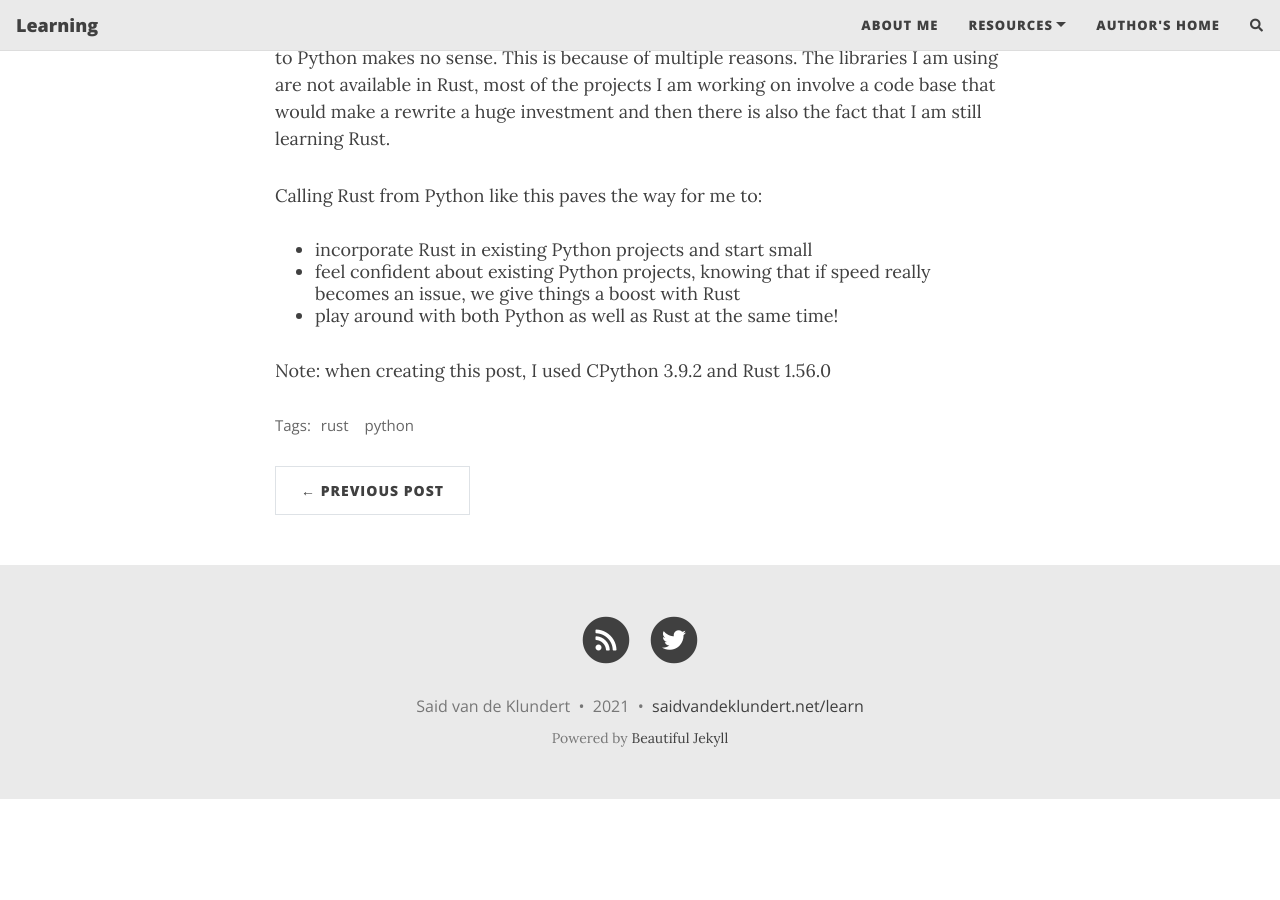
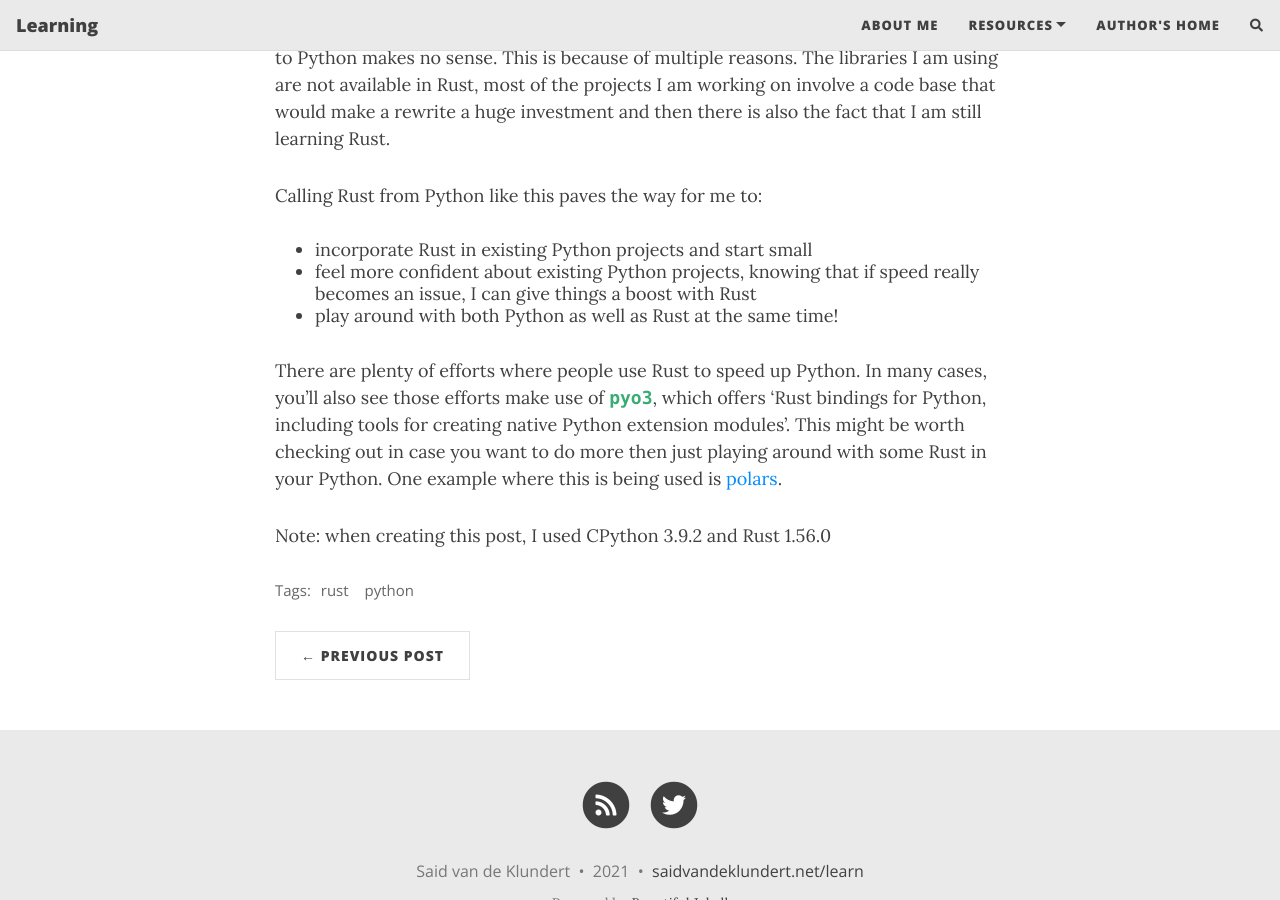
Before and after one commit to saidvandeklundert/learn, a Jekyll site: the page built from _posts/2021-11-5-calling-rust-from-python.md, in a window 1280 px wide and 900 px high, scrolled down 12914 px. Built offline with Jekyll 4.4.1, drawn with Linux system fonts in a browser that asks for light colours; nearby versions of some CDN libraries; comment, search, counter and statistics services are not loaded; before the commit the page ends 13713 px from its top, so only the background shows below that.

Commit message:
adding stuffz

```diff
--- a/_posts/2021-11-5-calling-rust-from-python.md
+++ b/_posts/2021-11-5-calling-rust-from-python.md
@@ -442,9 +442,10 @@ Using Rust from Python was something I wanted to try out for some time now. I ha
 
 Calling Rust from Python like this paves the way for me to:
 - incorporate Rust in existing Python projects and start small
-- feel confident about existing Python projects, knowing that if speed really becomes an issue, we give things a boost with Rust
+- feel more confident about existing Python projects, knowing that if speed really becomes an issue, I can give things a boost with Rust
 - play around with both Python as well as Rust at the same time!
 
+There are plenty of efforts where people use Rust to speed up Python. In many cases, you'll also see those efforts make use of `pyo3`, which offers 'Rust bindings for Python, including tools for creating native Python extension modules'. This might be worth checking out in case you want to do more then just playing around with some Rust in your Python. One example where this is being used is [polars](https://github.com/pola-rs/polars).
 
 
 
```
